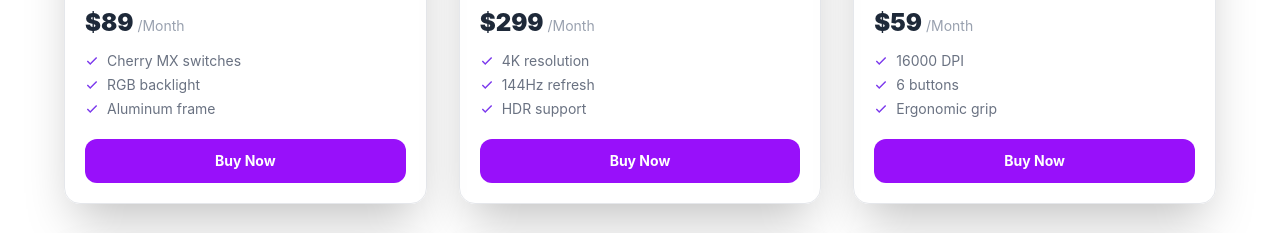
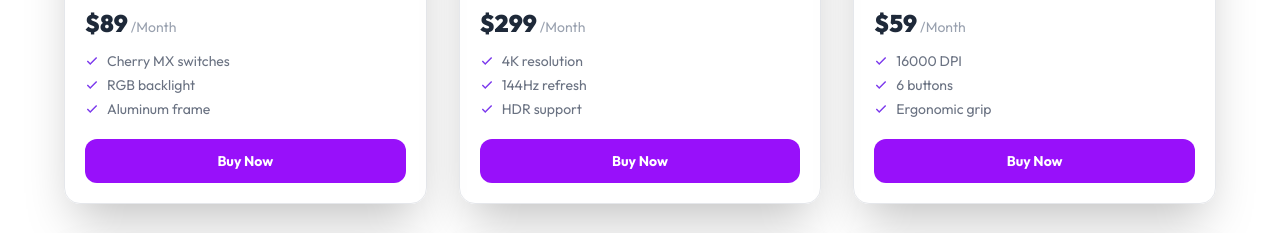
Before and after one commit to mubasshirkamali2009-art/Assingment6, a React (Vite) app: page / in a window 1280 px wide. Shown: the part 1780-2013 px from the top of the page. Built offline with nearby package versions, Linux system fonts and the light colour scheme.

Commit message:
all toast done

```diff
--- a/src/compunent/ToolCard.jsx
+++ b/src/compunent/ToolCard.jsx
@@ -4,7 +4,7 @@
   const [isSubscribed, setIsSubscribed] = useState(false);
 
   const handleSubscribe = () => {
-    if (isSubscribed) return;
+    if (isSubscribed) ;
     setIsSubscribed(true);
     setCarts([...carts,tool])
      toast.success("Item added to cart successfully")
@@ -51,7 +51,7 @@
           onClick={handleSubscribe}
           className={`mt-5 w-full py-3 rounded-xl font-bold text-sm transition-all
             ${isSubscribed
-              ? "bg-gray-200 text-gray-500 cursor-not-allowed"
+              ? "bg-gray-200 text-gray-500  border-2 border-purple-600"
               : "bg-purple-600 text-white hover:bg-purple-700"}`}
         >
           {isSubscribed ? "Subscribed" : "Buy Now"}
--- a/src/index.css
+++ b/src/index.css
@@ -1,2 +1,4 @@
+@import url('https://fonts.googleapis.com/css2?family=Geist:wght@100..900&family=Hind+Siliguri:wght@300;400;500;600;700&family=Manrope:wght@200..800&family=Outfit:wght@100..900&family=Poppins:ital,wght@0,100;0,200;0,300;0,400;0,500;0,600;0,700;0,800;0,900;1,100;1,200;1,300;1,400;1,500;1,600;1,700;1,800;1,900&family=Work+Sans:ital,wght@0,100..900;1,100..900&display=swap');
 @import "tailwindcss";
 @plugin "daisyui";
+*{ font-family: "Outfit", sans-serif;}
```
